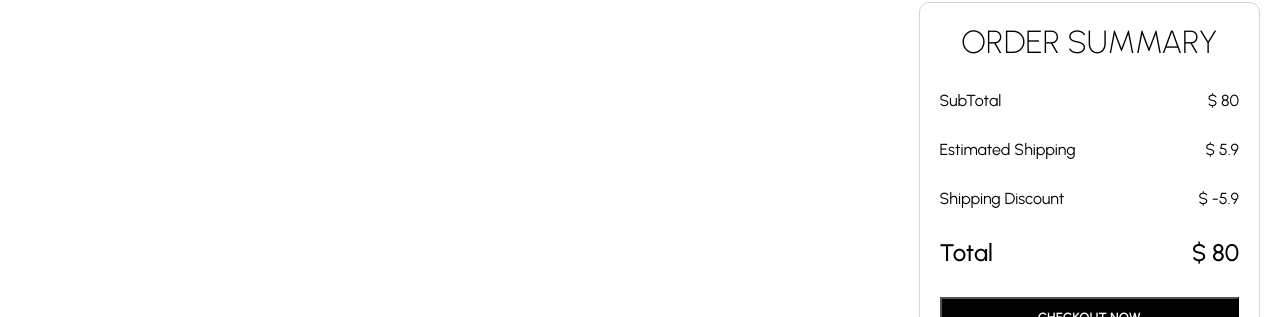
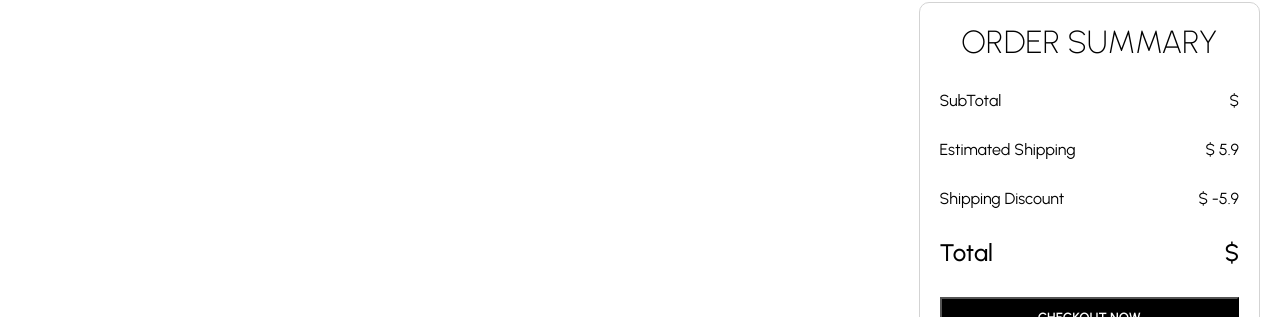
Before and after one commit to AliPooladmast/e-commerce, a React (Create React App) app: page /cart in a window 1280 px wide. Shown: the part 226-543 px from the top of the page. Built offline with nearby package versions, Linux system fonts and the light colour scheme.

Commit message:
add cart redux total price to summary table of the cart

```diff
--- a/src/pages/Cart/Cart.jsx
+++ b/src/pages/Cart/Cart.jsx
@@ -64,7 +64,7 @@ const Cart = () => {
             <h1>ORDER SUMMARY</h1>
             <div className={style.SummaryItem}>
               <span className={style.SummatyItemText}>SubTotal</span>
-              <span className={style.SummatyItemPrice}>$ 80</span>
+              <span className={style.SummatyItemPrice}>$ {cart.total}</span>
             </div>
             <div className={style.SummaryItem}>
               <span className={style.SummatyItemText}>Estimated Shipping</span>
@@ -76,7 +76,7 @@ const Cart = () => {
             </div>
             <div className={style["SummaryItem--total"]}>
               <span className={style.SummatyItemText}>Total</span>
-              <span className={style.SummatyItemPrice}>$ 80</span>
+              <span className={style.SummatyItemPrice}>$ {cart.total}</span>
             </div>
             <button>CHECKOUT NOW</button>
           </div>
```
